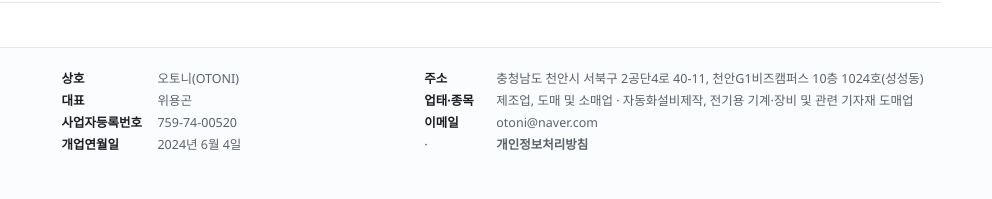
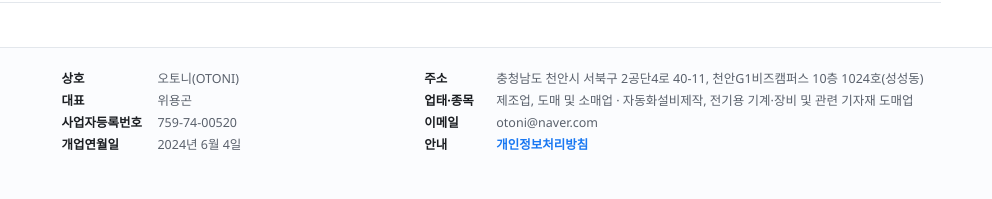
Before and after one commit to otoni-kr/otoni-site, a plain HTML site: page software.html in a window 1280 px wide. Shown: the part 1380-1579 px from the top of the page, 288-1280 px from the left. Drawn offline with Linux system fonts and the light colour scheme.

Commit message:
Update software.html

```diff
--- a/software.html
+++ b/software.html
@@ -77,7 +77,7 @@
     <ul class="ft-info">
       <li><b>주소</b> 충청남도 천안시 서북구 2공단4로 40-11, 천안G1비즈캠퍼스 10층 1024호(성성동)</li>
       <li><b>업태·종목</b> 제조업, 도매 및 소매업 · 자동화설비제작, 전기용 기계·장비 및 관련 기자재 도매업</li>
-      <li><b>이메일</b> <a href="mailto:otoni@naver.com">otoni@naver.com</a> · <a href="privacy.html"><b>개인정보처리방침</b></a></li>
+      <li><b>이메일</b> <a href="mailto:otoni@naver.com">otoni@naver.com</a></li><li><b>안내</b> <a class="pp" href="privacy.html"><b>개인정보처리방침</b></a></li>
     </ul>
   </div>
   <div class="wrap"><p class="copy">© 2026 OTONI. All rights reserved.</p></div>
```
